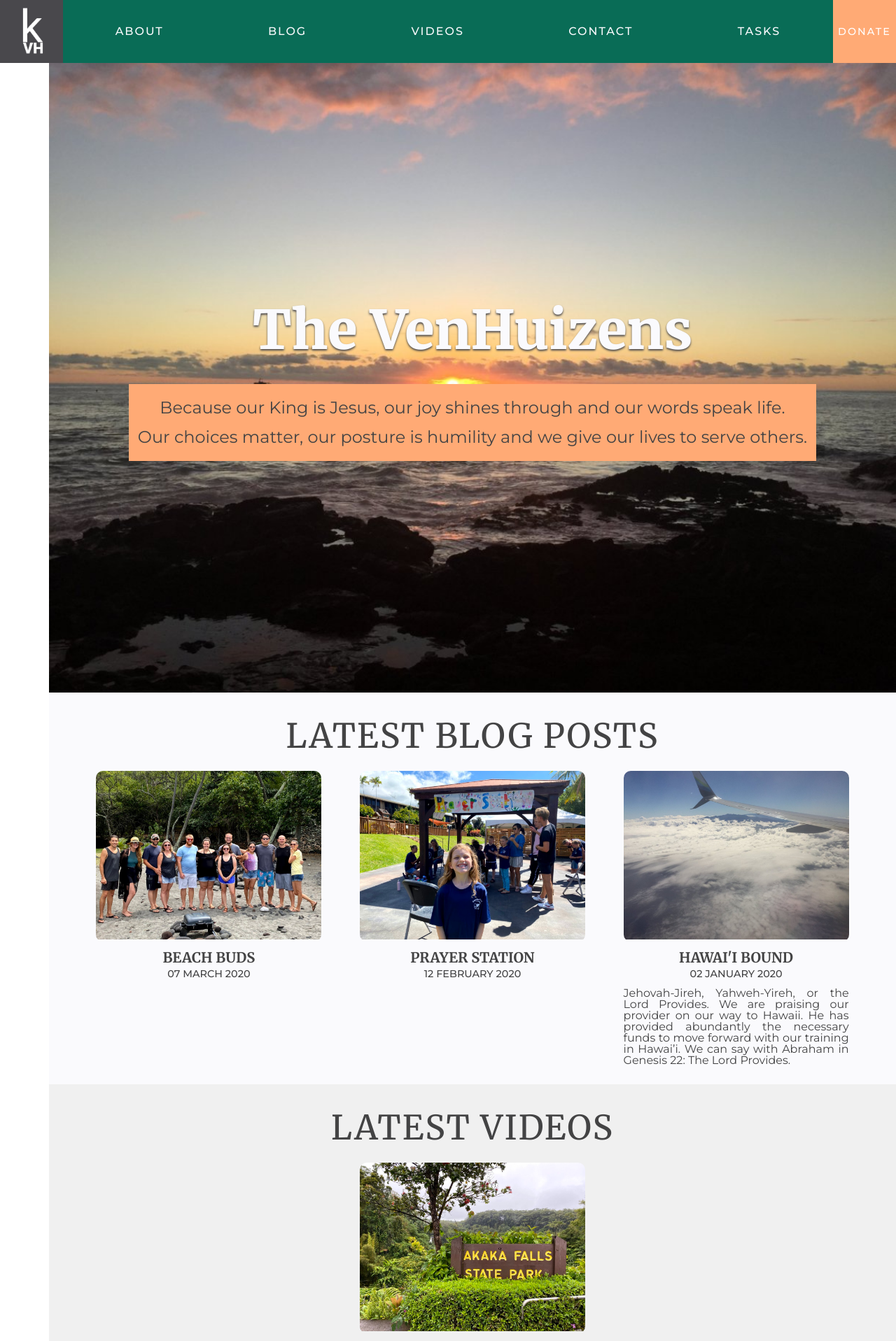
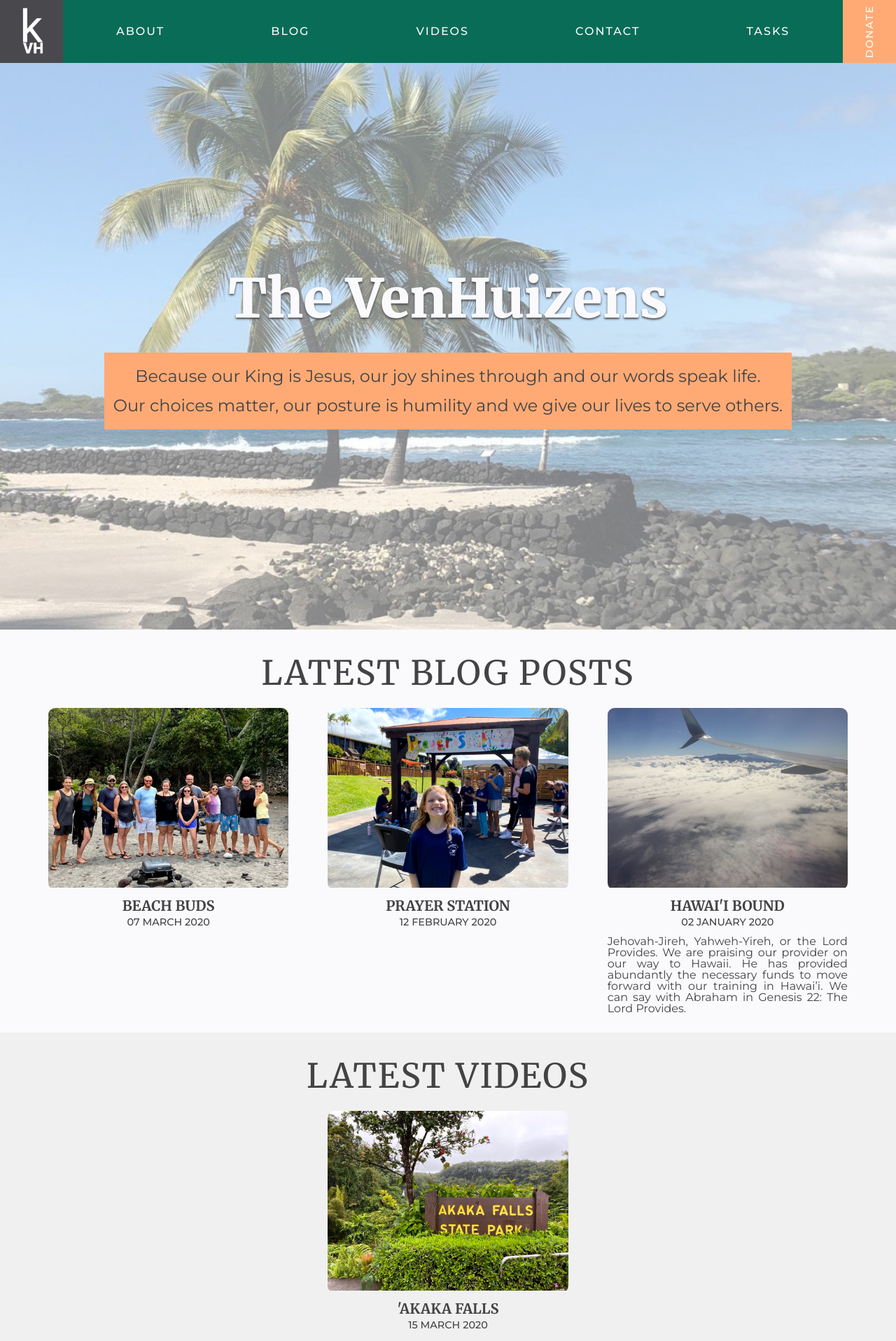
Before and after one commit to keithvenh/keithvenh.github.io, a Jekyll site: the page built from index.html, in a window 1280 px wide. Shown: the top 1917 px of the page at 70% size. Built offline with Jekyll 4.4.1, drawn with Linux system fonts in a browser that asks for light colours.

Commit message:
Change Background of Main section. Merge Navigation changes.

```diff
--- a/_includes/nav-bar.html
+++ b/_includes/nav-bar.html
@@ -18,7 +18,7 @@
 
   <div class="nav nav-donate">
     <a class="nav-donate-link" href="/donate">
-      <p class="nav-donate">Donate</p>
+      <p class="nav-donate-text">Donate</p>
     </a>
   </div>
 </header>
--- a/_sass/_base.scss
+++ b/_sass/_base.scss
@@ -18,7 +18,6 @@ h1, h2, h3, h4, h5, h6 {
   background-size: cover;
   display: flex;
   flex-direction: column;
-  margin-left: 70px;
   overflow: hidden;
   padding: 2vw;
   position: relative;
--- a/_sass/_index.scss
+++ b/_sass/_index.scss
@@ -5,10 +5,9 @@
 
 .content-area-main {
   align-items: center;
-  background-image: url("../images/sunset.jpeg");
+  background-image: url("../images/adventure-fade.jpeg");
   justify-content: center;
-  max-height: 100vh;
-  min-height: 100vh;
+  height: 90vh;
 }
 
 .title-main {
--- a/_sass/_nav.scss
+++ b/_sass/_nav.scss
@@ -50,6 +50,15 @@
 }
 
 // DONATE LINK
+.nav-donate {
+  background-color: $primary-peach;
+  height: 10vh;
+  transition: background-color 0.5s;
+
+  &:hover {
+    background-color: $primary-grey;
+  }
+}
 .nav-donate-link {
   text-decoration: none;
   color: white;
@@ -57,15 +66,10 @@
   letter-spacing: 2px;
   font-size: 0.9em;
 }
-.nav-donate {
-  background-color: $primary-peach;
-  width: 10vh;
-  height: 10vh;
-  line-height: 10vh;
+.nav-donate-text {
+  transform: rotate(-90deg);
+  transform-origin: center center;
   text-transform: uppercase;
   text-align: center;
-  transition: background-color 0.5s;
-  &:hover {
-    background-color: $primary-grey;
-  }
+  line-height: 10vh;
 }
```
Also changed, not shown: assets/images/adventure-fade.jpeg (added), assets/images/adventure.jpeg (added).
